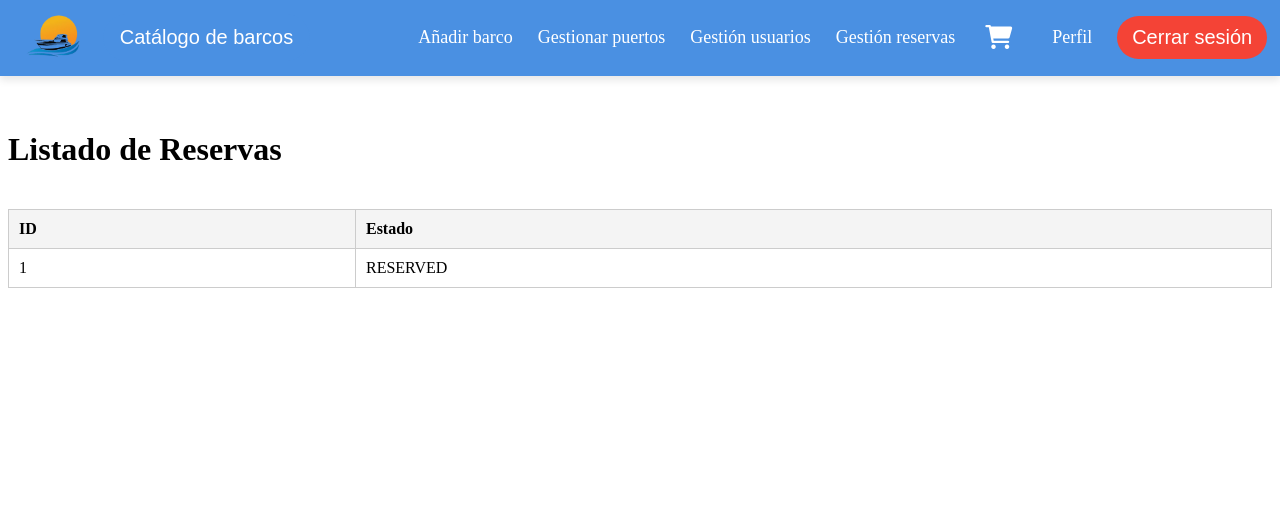
After one commit to frajimmor2/NavegaTrujillo, a Django app: page /reservations/ in a window 1280 px wide. The commit adds this page. Shown: the top 528 px of the page. Run offline with Django 5.2, Linux system fonts and the light colour scheme; a user stored in the database is signed in; tables that the repository leaves empty hold one stand-in row (values such as "Sample post").

Commit message:
first version of admin list reservations

```diff
--- a/NavegaTrujilloWeb/business/urls.py
+++ b/NavegaTrujilloWeb/business/urls.py
@@ -18,4 +18,5 @@ urlpatterns = [
     path('accounts/<str:username>/', views.manage_license, name="manage_license"),
     #path('paypal_confirm',views.paypal_congrats,name="paypal_congrats"),
     path('accounts/', views.user_management, name="user_management"),
+    path('reservations/', views.list_reservations_admin, name="list_reservations_admin"),
 ]
--- a/NavegaTrujilloWeb/business/views.py
+++ b/NavegaTrujilloWeb/business/views.py
@@ -1,6 +1,6 @@
 import json
 from random import randint
-from django.http import HttpResponse,HttpResponseForbidden
+from django.http import HttpResponse,HttpResponseForbidden, JsonResponse
 from django.urls import reverse_lazy,reverse
 from paypal.standard.forms import PayPalPaymentsForm
 from django.shortcuts import render, redirect
@@ -645,3 +645,17 @@ def user_management(request):
             return redirect('manage_license', username=username)
 
     return render(request, './business/user_management.html')
+
+
+@login_required
+def list_reservations_admin(request):
+    dict = {}
+    if not request.user.is_staff:
+        return HttpResponseForbidden("No tienes permiso para realizar esta acción.")
+
+    reservations = Reservation.objects.all()
+    for reservation in reservations:
+        reservation_state = reservation.get_reservation_state_display()
+        dict[reservation.id] = reservation_state
+    print(dict)
+    return render(request, './business/list_reservations.html', {'reservation_states': dict})
--- a/NavegaTrujilloWeb/templates/base_template.html
+++ b/NavegaTrujilloWeb/templates/base_template.html
@@ -43,6 +43,7 @@
                 <a href="/add-ship" class="nav-link">Añadir barco</a>
                 <a href="/add-port" class="nav-link" style="margin-left: 10px;">Gestionar puertos</a>
                 <a href="/accounts" class="nav-link" style="margin-left: 10px;">Gestión usuarios</a> <!-- NUEVO BOTÓN -->
+                <a href="/reservations" class="nav-link" style="margin-left: 10px;">Gestión reservas</a>
             {% endif %}
             {% if user.is_authenticated %}
 
--- /dev/null
+++ b/NavegaTrujilloWeb/templates/business/list_reservations.html
@@ -0,0 +1,42 @@
+{% extends 'base_template.html' %}
+{% load static %}
+
+{% block main %}
+<h1>Listado de Reservas</h1>
+
+<table>
+    <thead>
+        <tr>
+            <th>ID</th>
+            <th>Estado</th>
+        </tr>
+    </thead>
+    <tbody>
+        {% for reservation_id, reservation_state in reservation_states.items %}
+        <tr>
+            <td>{{ reservation_id }}</td>
+            <td>{{ reservation_state }}</td>
+        </tr>
+        {% endfor %}
+    </tbody>
+</table>
+
+<style>
+    table {
+        width: 100%;
+        border-collapse: collapse;
+        margin-top: 20px;
+    }
+    th, td {
+        border: 1px solid #ccc;
+        padding: 10px;
+        text-align: left;
+    }
+    th {
+        background-color: #f4f4f4;
+    }
+    tr:nth-child(even) {
+        background-color: #f9f9f9;
+    }
+</style>
+{% endblock %}
```
